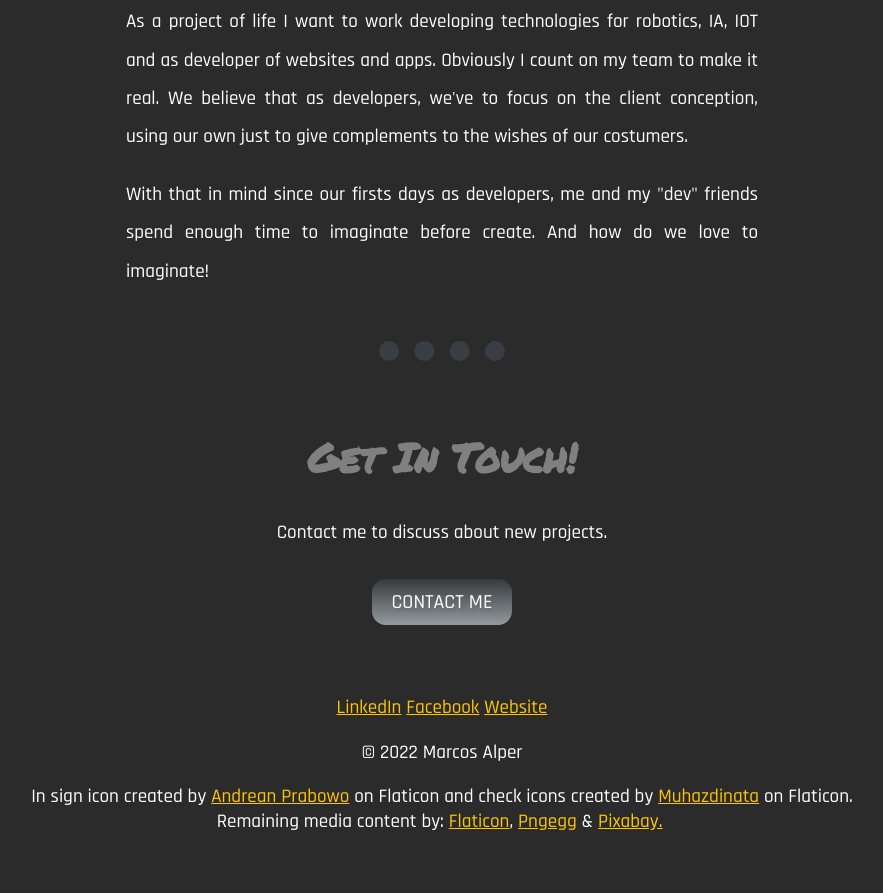
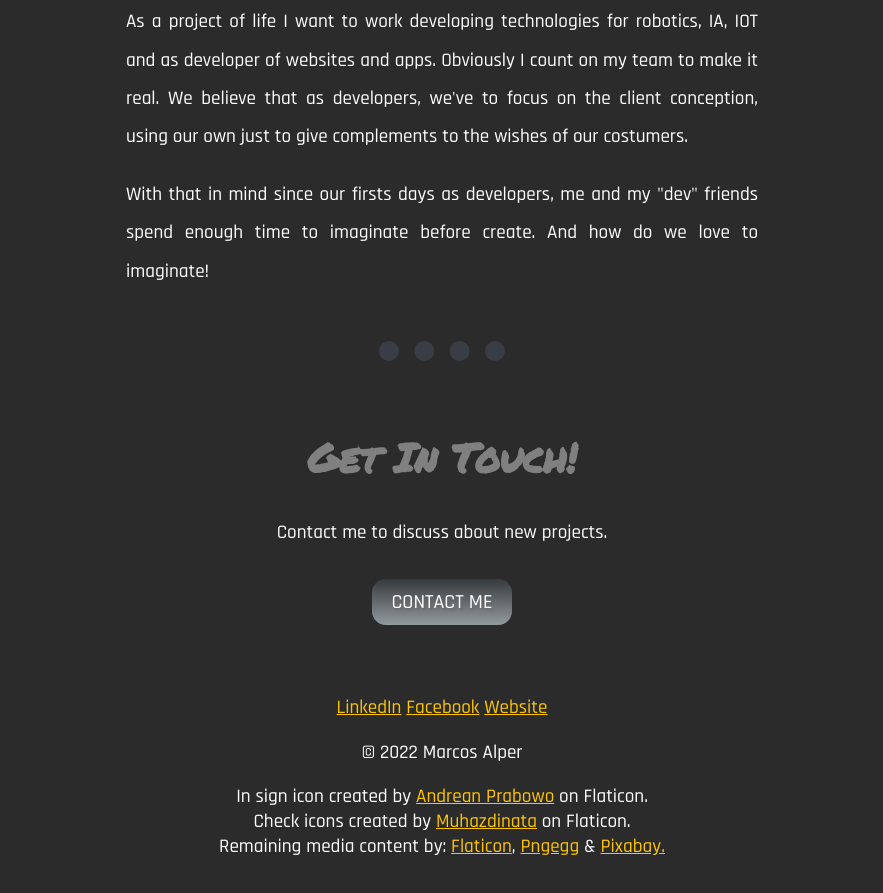
Before and after one commit to marcosjr0203/home, a plain HTML site: page index.html in a window 1280 px wide. Shown: the part 2135-3028 px from the top of the page, without its empty margins (198-1081 px from the left). Before the commit the page ends 2988 px from the top, so only its background shows below. Drawn offline with Linux system fonts and the light colour scheme.

Commit message:
Update index.html

```diff
--- a/index.html
+++ b/index.html
@@ -75,14 +75,16 @@
     </div>
   </div>
   <div class="bottom-container">
+    <div class="bottom-links">
       <a class="footer-link" href="https://www.linkedin.com/in/marcosjr0203/">LinkedIn</a>
       <a class="footer-link" href="https://twitter.com/">Facebook</a>
       <a class="footer-link" href="https://www.appbrewery.co/">Website</a>
       <p>© 2022 Marcos Alper</p>
-      <p>In sign icon created by <a class="footer-link" href="https://www.flaticon.com/authors/andrean-prabowo">Andrean Prabowo</a> on Flaticon and
-      check icons created by <a class="footer-link" href="https://www.flaticon.com/free-icons/check" title="check icons">Muhazdinata</a> on Flaticon.<br>
+      <p>In sign icon created by <a class="footer-link" href="https://www.flaticon.com/authors/andrean-prabowo">Andrean Prabowo</a> on Flaticon.<br>
+        Check icons created by <a class="footer-link" href="https://www.flaticon.com/free-icons/check" title="check icons">Muhazdinata</a> on Flaticon.<br>
         Remaining media content by: <a class="footer-link" href="https://www.flaticon.com/">Flaticon</a>,
         <a class="footer-link" href="https://www.pngegg.com/">Pngegg</a> & <a class="footer-link" href="https://pixabay.com/pt/">Pixabay.</a>
+    </div>
     <img class="mountain" src="images/mountain.png" alt="">
   </div>
 </body>
```
Lines whose indentation alone changed are shown as unchanged.
